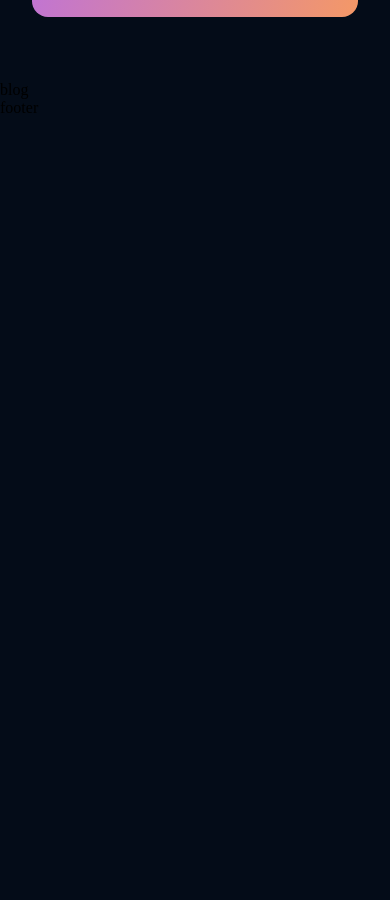
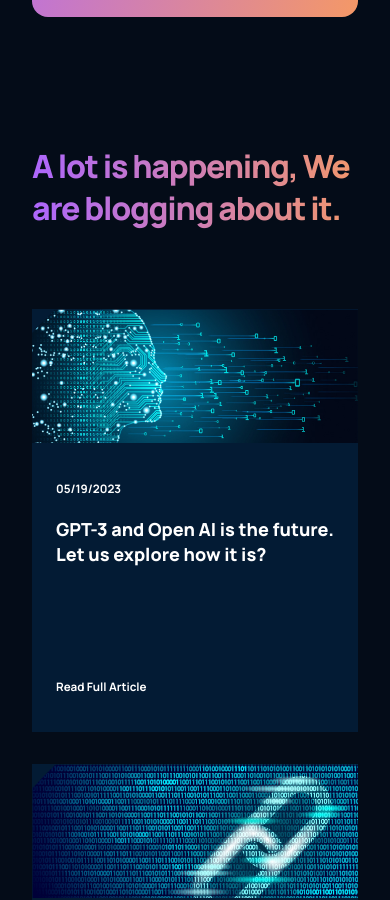
Before and after one commit to obere4u/whatGPT3, a React (Create React App) app: page / in a window 390 px wide. Shown: the part 5092-5992 px from the top of the page. Before the commit the page ends 5209 px from the top, so only its background shows below. Built offline with nearby package versions, Linux system fonts and the light colour scheme.

Commit message:
Added the remaing components and made them responsive to most devices

```diff
--- a/src/components/article/Article.jsx
+++ b/src/components/article/Article.jsx
@@ -1,10 +1,22 @@
-import React from 'react'
-import './artcle.css'
+import React from "react";
+import "./article.css";
 
-function Article() {
+function Article({ imgUrl, date, title }) {
   return (
-    <div>Article</div>
-  )
+    <div className="gpt3__blog-container_article">
+      <div className="gpt3__blog-container_article-image">
+        <img
+          src={imgUrl}
+          alt="Blog"
+        />
+      </div>
+      <div className="gpt3__blog-container_article-content">
+        <p>{date}</p>
+        <h3>{title}</h3>
+        <p>Read Full Article</p>
+      </div>
+    </div>
+  );
 }
 
-export default Article
+export default Article;
--- /dev/null
+++ b/src/components/article/article.css
@@ -0,0 +1,64 @@
+img {
+  max-width: 100%;
+  height: 100%;
+}
+
+.gpt3__blog-container_article {
+  width: 100%;
+  height: 100%;
+  display: flex;
+  flex-direction: column;
+  background: var(--color-footer);
+}
+
+.gpt3__blog-container_article-image {
+  height: 100%;
+  background: var(--color-footer);
+}
+
+.gpt3__blog-container_article-content {
+  display: flex;
+  justify-content: space-between;
+  flex-direction: column;
+
+  padding: 1em 1.5em;
+  height: 100%;
+}
+
+.gpt3__blog-container_article-content p{
+  font-family: var(--font-family);
+  color: #FFFFFF;
+  font-weight: 700;
+  font-size: 0.728rem;
+  line-height: 35px;
+  /* identical to box height, or 300% */
+  padding: 1em 0;
+}
+
+.gpt3__blog-container_article-content h3{
+  font-family: var(--font-family);
+  color: #FFFFFF;
+  font-weight: 800;
+  font-size: 1.207rem;
+  line-height: 30px;
+  /* or 157% */
+
+  margin-bottom: 5em;
+  cursor: pointer;
+}
+
+.gpt3__blog-container_article-content p:last-child {
+  cursor: pointer;
+
+}
+
+.gpt3__blog-container_article-content p:last-child:hover, .gpt3__blog-container_article-content h3:hover {
+  color: var(--color-text)
+}
+
+@media screen and (max-width: 550px) {
+  .gpt3__blog-container_article-content h3 {
+    font-size: 1.125rem;
+    line-height: 25px;
+  }
+}
--- a/src/containers/blog/Blog.jsx
+++ b/src/containers/blog/Blog.jsx
@@ -1,10 +1,29 @@
 import React from 'react'
 import './blog.css'
+import { Article } from '../../components/';
+import { blog01, blog02, blog03, blog04, blog05 } from './import'
 
 function blog() {
   return (
-    <div>blog</div>
-  )
+    <div className="gpt3__blog section__padding">
+      <div className="gpt3__blog-heading">
+        <h1 className="gradient__text">
+          A lot is happening, We are blogging about it.
+        </h1>
+      </div>
+      <div className="gpt3__blog-container">
+        <div className="gpt3__blog-container_groupA">
+          <Article imgUrl={blog01} date="05/19/2023" title="GPT-3 and Open  AI is the future. Let us explore how it is?"/>
+        </div>
+        <div className="gpt3__blog-container_groupB">
+          <Article imgUrl={blog02} date="05/19/2023" title="GPT-3 and Open  AI is the future. Let us explore how it is?"/>
+          <Article imgUrl={blog03} date="05/19/2023" title="GPT-3 and Open  AI is the future. Let us explore how it is?"/>
+          <Article imgUrl={blog04} date="05/19/2023" title="GPT-3 and Open  AI is the future. Let us explore how it is?"/>
+          <Article imgUrl={blog05} date="05/19/2023" title="GPT-3 and Open  AI is the future. Let us explore how it is?"/>
+        </div>
+      </div>
+    </div>
+  );
 }
 
 export default blog
--- a/src/containers/blog/blog.css
+++ b/src/containers/blog/blog.css
@@ -0,0 +1,78 @@
+.gpt3__blog {
+  display: flex;
+  flex-direction: column;
+}
+
+.gpt3__blog-heading {
+  width: 100%;
+  text-align: left;
+
+  margin-bottom: 5em;
+}
+
+.gpt3__blog-heading h1 {
+  font-family: var(--font-family);
+  font-weight: 800;
+  font-size: 3.875rem;
+  line-height: 75px;
+  /* or 121% */
+
+  letter-spacing: -0.04em;
+}
+
+.gpt3__blog-container {
+  display: flex;
+  flex-direction: row;
+}
+
+.gpt3__blog-container_groupA {
+  flex: 0.75;
+  margin-right: 2em;
+}
+
+.gpt3__blog-container_groupB {
+  flex: 1;
+  display: grid;
+  grid-template-columns: repeat(2, 1fr);
+  grid-gap: 2em;
+}
+
+@media screen and (max-width: 990px) {
+  .gpt3__blog-container {
+    flex-direction: column-reverse;
+  }
+
+  .gpt3__blog-container_groupA {
+    margin: 2em 0;
+  }
+
+  .gpt3__blog-container_groupA .gpt3__blog-container_article {
+    width: 48%;
+  }
+
+  .gpt3__blog-container_groupA .gpt3__blog-container_article-image {
+    height: 250px;
+  }
+}
+
+@media screen and (max-width: 680px) {
+  .gpt3__blog-container_groupB {
+    grid-template-columns: repeat(1, 1fr);
+  }
+
+  .gpt3__blog-container_groupA .gpt3__blog-container_article {
+    width: 100%;
+  }
+
+  .gpt3__blog-heading h1 {
+    font-size: 2.87rem;
+    line-height: 52px;
+  }
+}
+
+@media screen and (max-width: 550px) {
+  .gpt3__blog-heading h1 {
+    font-size: 2rem;
+    line-height: 42px;
+  }
+}
--- /dev/null
+++ b/src/containers/blog/import.js
@@ -0,0 +1,7 @@
+import blog01 from "../../assets/blog01.png";
+import blog02 from "../../assets/blog02.png";
+import blog03 from "../../assets/blog03.png";
+import blog04 from "../../assets/blog04.png";
+import blog05 from "../../assets/blog05.png";
+
+export { blog01, blog02, blog03, blog04, blog05 };
--- a/src/containers/footer/Footer.jsx
+++ b/src/containers/footer/Footer.jsx
@@ -1,10 +1,56 @@
 import React from 'react'
 import './footer.css'
+import gpt3Logo from '../../assets/logo.svg'
 
 function footer() {
   return (
-    <div>footer</div>
-  )
+    <div className="gpt3__footer section__padding">
+      <div className="gpt3__footer-heading">
+        <h1 className="gradient__text">
+          Do you want to step in to the future before others
+        </h1>
+      </div>
+      <div className="gpt3__footer-btn">
+        <p>Request Early Access</p>
+      </div>
+      <div className="gpt3__footer-links">
+        <div className="gpt3__footer-links_logo">
+          <img
+            src={gpt3Logo}
+            alt="gpt3 logo"
+          />
+          <p>Crechterwoord K12 182 DK Alknjkcb, All Rights Reserved</p>
+        </div>
+        <div className="gpt3__footer-links_divs">
+          <div className="gpt3__footer-links_div">
+            <h4>Links</h4>
+            <p>Overons</p>
+            <p>Social Media</p>
+            <p>Counter</p>
+            <p>Contact</p>
+          </div>
+
+          <div className="gpt3__footer-links_div">
+            <h4>Company</h4>
+            <p>Terms & Condition</p>
+            <p>Privacy Policy</p>
+            <p>Contact</p>
+          </div>
+
+          <div className="gpt3__footer-links_div">
+            <h4>Get in touch</h4>
+            <p>Crechterwoord K12 182 DK Alknjkcb</p>
+            <p>085-132567</p>
+            <p>info@payme.net</p>
+          </div>
+        </div>
+      </div>
+
+      <div className="gpt3__footer-copyright">
+        <small>© 2021 GPT-3. All rights reserved.</small>
+      </div>
+    </div>
+  );
 }
 
 export default footer
--- a/src/containers/footer/footer.css
+++ b/src/containers/footer/footer.css
@@ -0,0 +1,193 @@
+.gpt3__footer {
+  display: flex;
+  flex-direction: column;
+  justify-content: center;
+  align-items: center;
+
+  background: var(--color-footer);
+}
+
+.gpt3__footer-heading {
+  width: 100%;
+  text-align: center;
+
+  margin-bottom: 3em;
+}
+
+.gpt3__footer-heading h1 {
+  font-family: var(--font-family);
+  font-weight: 800;
+  font-size: 3.875rem;
+  line-height: 75px;
+  /* or 121% */
+
+  text-align: center;
+  letter-spacing: -0.04em;
+}
+
+.gpt3__footer-btn {
+  display: flex;
+  justify-content: center;
+  align-items: center;
+  border: 1px solid #ffffff;
+  padding: 1.5em;
+  margin-bottom: 10em;
+
+  cursor: pointer;
+}
+
+.gpt3__footer-btn:hover {
+  opacity: 0.85;
+}
+
+.gpt3__footer-btn p {
+  font-family: var(--font-family);
+  color: #FFFFFF;
+  font-size: 1.125rem;
+  line-height: 21px;
+  word-spacing: 2px;
+}
+
+.gpt3__footer-links {
+  display: flex;
+  justify-content: space-between;
+  align-items: flex-start;
+  flex-direction: row;
+  flex-wrap: wrap;
+  width: 100%;
+  text-align: left;
+
+  margin-bottom: 1.5em;
+}
+
+.gpt3__footer-links > div {
+  width: 250px;
+  margin: 1em;
+}
+
+.gpt3__footer-links_logo {
+  display: flex;
+  flex-direction: column;
+}
+
+.gpt3__footer-links_logo img {
+  width: 118px;
+  height: 30px;
+
+  margin-bottom: 1em;
+}
+
+.gpt3__footer-links_logo > p {
+  font-family: var(--font-family);
+  color: #FFFFFF;
+  font-size: 0.8rem;
+  line-height: 14px;
+
+}
+
+.gpt3__footer-links_divs {
+  display: flex;
+  justify-content: space-between;
+  flex-wrap: wrap;
+  flex: 0.9;
+}
+
+.gpt3__footer-links_div {
+  display: flex;
+  justify-content: flex-start;
+  flex-direction: column;
+}
+
+.gpt3__footer-links_div h4 {
+  font-family: var(--font-family);
+  color: #FFFFFF;
+  font-size: 0.875rem;
+  line-height: 16px;
+  /* identical to box height */
+  margin-bottom: 2em;
+}
+
+.gpt3__footer-links_div p {
+  font-family: var(--font-family);
+  color: #FFFFFF;
+  font-size: 0.75rem;
+  line-height: 14px;
+  word-spacing: 2px;
+
+  margin: 1em 0;
+  cursor: pointer;
+}
+
+.gpt3__footer-links_div p:hover {
+  color: var(--color-text);
+}
+
+
+.gpt3__footer-copyright {
+  text-align: center;
+  width: 100%;
+}
+
+.gpt3__footer-copyright small {
+  font-family: var(--font-family);
+  color: #FFFFFF;
+  font-size: 0.75rem;
+  line-height: 14px;
+}
+
+
+@media screen and (max-width: 850px) {
+  .gpt3__footer-heading h1 {
+    font-size: 2.75rem;
+    line-height: 50px;
+  }
+
+  .gpt3__footer-links {
+    flex-direction: column;
+  }
+
+  .gpt3__footer-links_divs {
+    width: 100%;
+    flex: 1;
+  }
+}
+
+@media screen and (max-width: 550px) {
+  .gpt3__footer-heading h1 {
+    font-size: 2.1255rem;
+    line-height: 42px;
+  }
+
+  .gpt3__footer-links_div {
+    margin: 1em 0;
+  }
+
+   .gpt3__footer-btn p {
+    font-size: 0.75rem;
+    line-height: 20px;
+  }
+
+  .gpt3__footer-links {
+    flex-direction: column;
+    justify-content: center;
+    align-items: center;
+  }
+
+  .gpt3__footer-links_logo {
+    justify-content: center;
+    align-items: center;
+    text-align: center;
+  }
+}
+
+
+@media screen and (max-width: 550px) {
+
+}
+
+@media screen and (max-width: 550px) {
+  .gpt3__footer-heading h1 {
+    font-size: 1.68rem;
+    line-height: 38px;
+  }
+}
```
Also changed, not shown: src/components/article/artcle.css (deleted).
